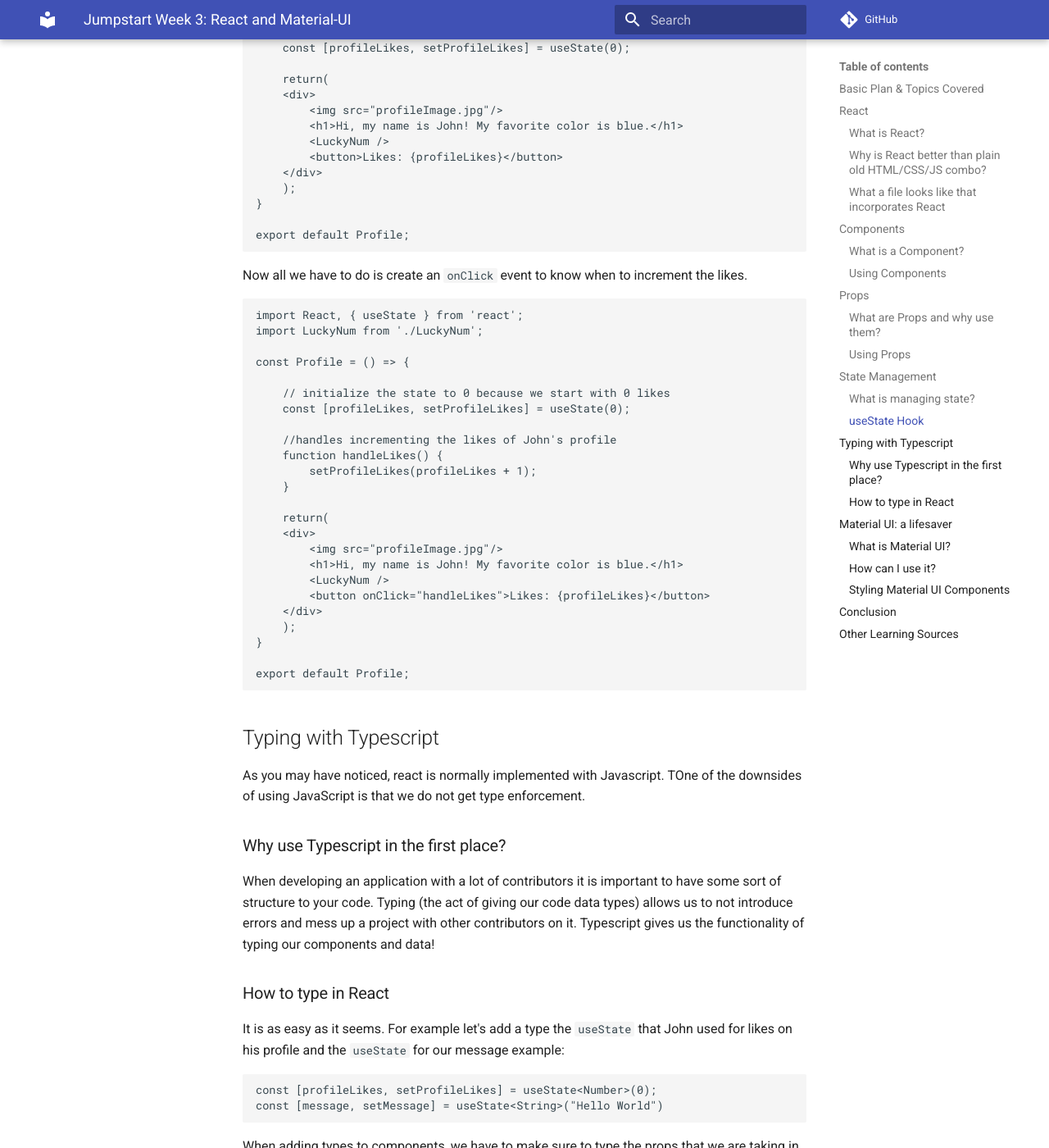
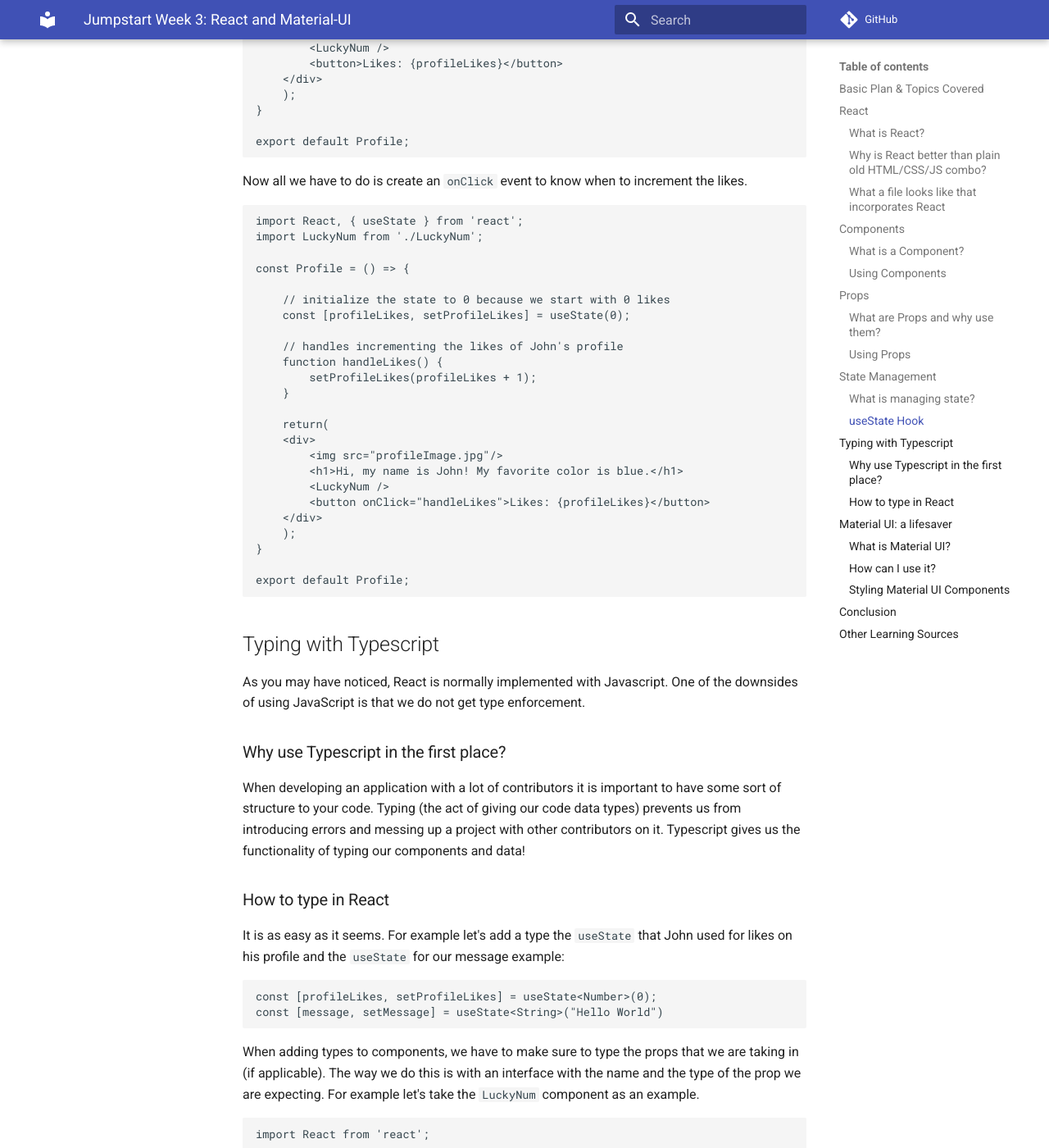
Before and after one commit to Code-4-Community/learning-resources, an MkDocs documentation site: the page built from docs/jumpstart/week-5.md, in a window 1280 px wide and 1400 px high, scrolled down 8590 px. Shown: the whole window at 82% size. Built offline with MkDocs 1.6.1 and Material for MkDocs 9.7.7, drawn with Linux system fonts in a browser that asks for light colours; comment, search, counter and statistics services are not loaded; some of the changed text lies outside the part shown.

Commit message:
Apply suggestions from code review
Co-authored-by: Conner Nilsen <connernilsen@gmail.com>

````diff
--- a/docs/jumpstart/week-5.md
+++ b/docs/jumpstart/week-5.md
@@ -54,7 +54,7 @@
 
 Declarative code describes the end result, but does not act as a step-by-step
 guide of how to do it. In practice, that means declarative code is lightweight, easier to understand and change,
-and has fewer bugs. However, declarative code is error prone which is why we use Typescript
+and has fewer bugs. However, declarative code is error prone, which is why we use Typescript
 to help prevent these errors that may break our application.
 
 ### What a file looks like that incorporates React
@@ -165,9 +165,7 @@
 
 ```
 function printHi() {
-
     console.log("hi");
-
 }
 ```
 
@@ -176,9 +174,7 @@
 
 ```
 function printHey() {
-
     console.log("hey");
-
 }
 ```
 
@@ -188,9 +184,7 @@
 
 ```
 function printMessage(message) {
-
     console.log("Here is your note: " + message);
-
 }
 ```
 
@@ -331,7 +325,7 @@
 `useState` allows us to add and keep track of data in the state.
 
 In order to use this hook we must import
-it from react. We use {} when importing useState because it is not a default export but a named one. We will
+it from react. We use `{}` when importing useState because it is not a default export but a named one. We will
 discuss default and named exports in Week 6.
 
 ```
@@ -404,7 +398,7 @@
     // initialize the state to 0 because we start with 0 likes
     const [profileLikes, setProfileLikes] = useState(0);
 
-    //handles incrementing the likes of John's profile
+    // handles incrementing the likes of John's profile
     function handleLikes() {
         setProfileLikes(profileLikes + 1);
     }
@@ -424,13 +418,13 @@
 
 ## Typing with Typescript
 
-As you may have noticed, react is normally implemented with Javascript. TOne of the downsides of using JavaScript is
+As you may have noticed, React is normally implemented with Javascript. One of the downsides of using JavaScript is
 that we do not get type enforcement.
 
 ### Why use Typescript in the first place?
 
 When developing an application with a lot of contributors it is important to have some sort of structure to
-your code. Typing (the act of giving our code data types) allows us to not introduce errors and mess up a project
+your code. Typing (the act of giving our code data types) prevents us from introducing errors and messing up a project
 with other contributors on it. Typescript gives us the functionality of typing our components and data!
 
 ### How to type in React
@@ -477,18 +471,18 @@
 ## Material UI: a lifesaver
 
 We all hate having to style our components for hours on end to make them look beautiful and actually work
-properly. Do not worry because Material UI is here to save the day!
+properly. Do not worry, because Material UI is here to save the day!
 
 ### What is Material UI?
 
-Material UI is a popular framework in react. It is a library filled with pre-styled components that are super
+Material UI is a popular framework in React. It is a library filled with pre-styled components that are super
 helpful. There are many different components that basically replace the need for any pure html components in
 your project. Each of the pre-made components will save you a ton of time on styling and formatting.
 
 ### How can I use it?
 
 All you have to do is import any component you want from the list found
-[here](https://material-ui.com/components/box/). For example let us replace the html `<button>` for John's
+[here](https://material-ui.com/components/box/). For example, let us replace the html `<button>` for John's
 likes with a Material UI Button component.
 
 ```
@@ -519,8 +513,8 @@
 
 ### Styling Material UI Components
 
-If you wanted to style the components in Material UI a little more to tailor your specific needs you can do that!
-For example let us make the newly imported Button component on John's profile to be black.
+If you wanted to style the components in Material UI a little more to tailor your specific needs, you can do that!
+For example, let us make the newly imported Button component on John's profile black.
 
 We first have to import `makeStyles` from `@material-ui/core/styles`. We then make an object for each class we
 want to apply to our components. We make an anonymous function called `useStyles` that is equal to `makeStyles`
````
Also changed, not shown: other parts of docs/jumpstart/week-5.md (+1 -1 lines).
